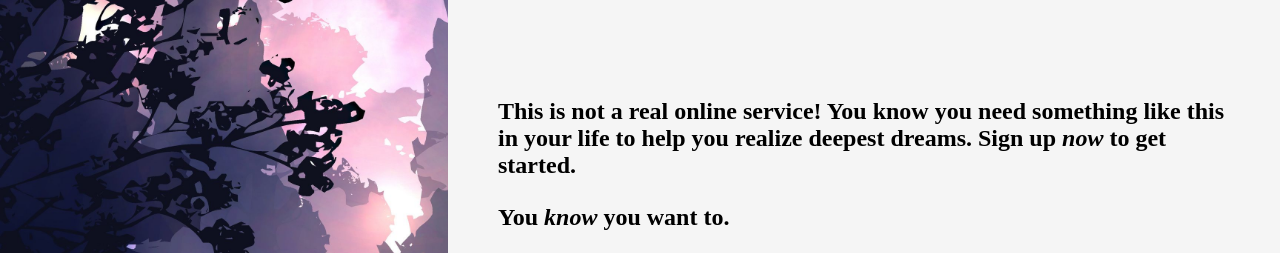
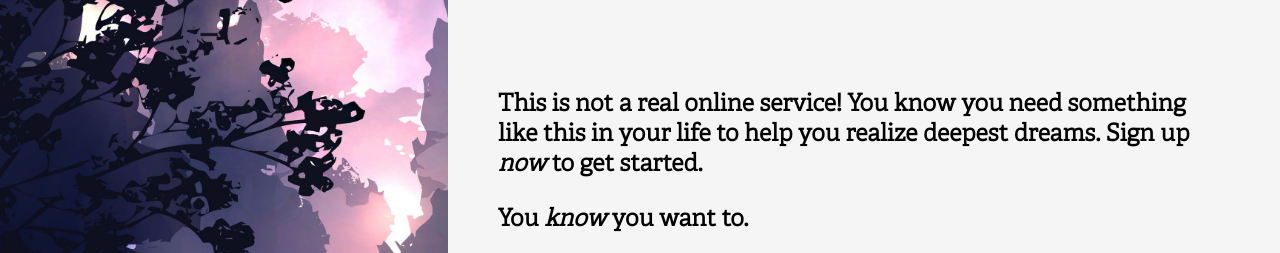
Before and after one commit to IgnisTynka/odin_sign-up_form, a plain HTML site: page index.html in a window 1280 px wide. Shown: the top 253 px of the page. Drawn offline with Linux system fonts and the light colour scheme.

Commit message:
Added some css

```diff
--- a/style.css
+++ b/style.css
@@ -1,6 +1,11 @@
 @font-face{
     font-family: customFont;
     src: url(./fonts/Norse-Bold.otf);
+}
+
+@font-face{
+    font-family: customFontTwo;
+    src: url(./fonts/Adelle_light.otf);
 }
 
 *{
@@ -10,6 +15,7 @@
 
 body{
     background-color: whitesmoke;
+    font-family: customFontTwo;
     display: flex;
     flex-direction: row;
     justify-content: center;
```
Also changed, not shown: fonts/Adelle_light.otf (added).
